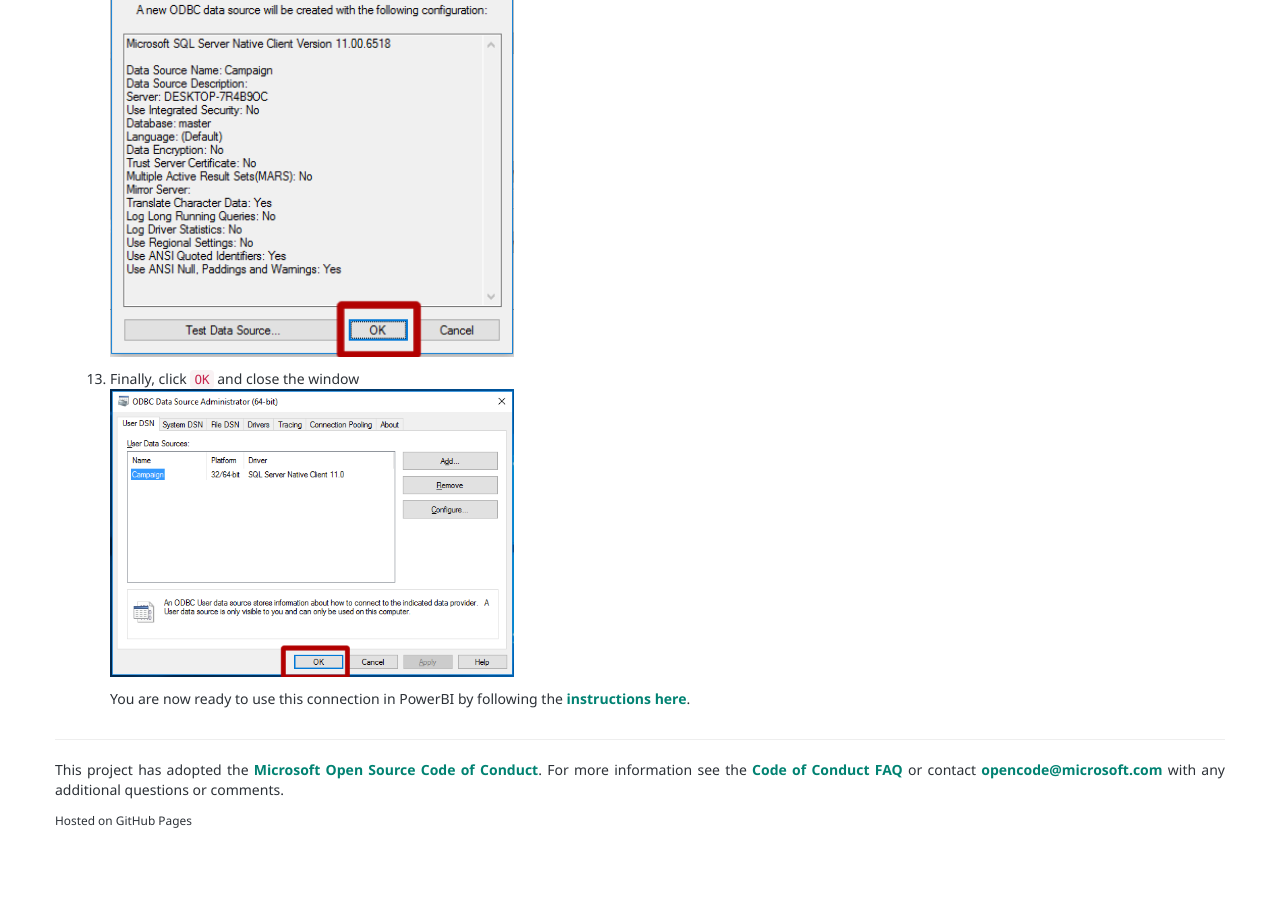
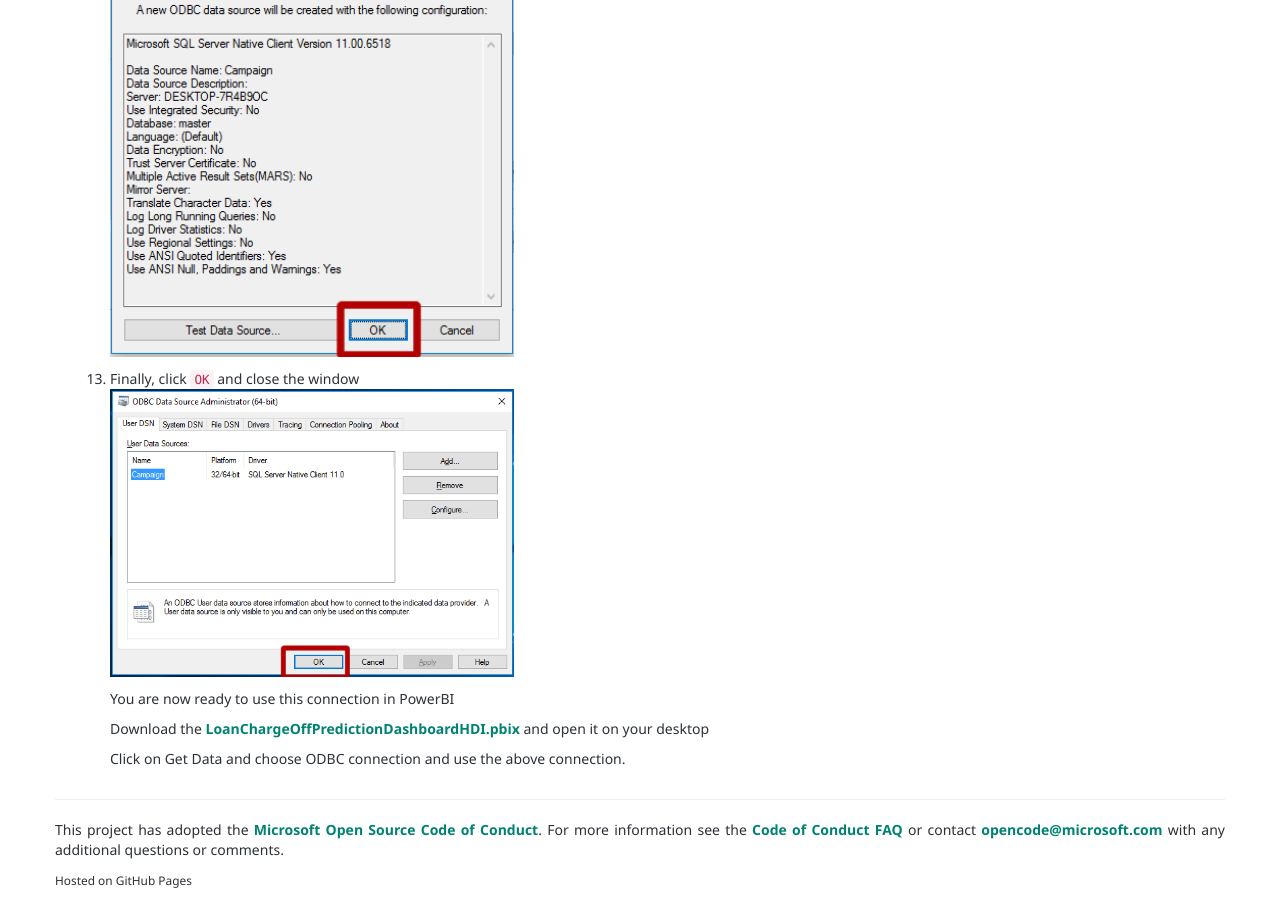
Before and after one commit to microsoft/r-server-loan-chargeoff, a Jekyll site: the page built from ODBC.md, in a window 1280 px wide and 900 px high, scrolled down 3302 px. Built offline with Jekyll 4.4.1, drawn with Linux system fonts in a browser that asks for light colours; nearby versions of some CDN libraries; before the commit the page ends 4142 px from its top, so only the background shows below that.

Commit message:
powerbi hdi

```diff
--- a/ODBC.md
+++ b/ODBC.md
@@ -104,4 +104,8 @@
 </span>
 </li>
 <p></p>
-You are now ready to use this connection in PowerBI by following the <a href="Visualize_Results.html">instructions here</a>.
+You are now ready to use this connection in PowerBI
+<p></p>
+Download the <a href="https://github.com/Microsoft/r-server-loan-chargeoff/blob/master/HDI/LoanChargeOffPredictionDashboardHDI.pbix">LoanChargeOffPredictionDashboardHDI.pbix</a> and open it on your desktop
+<p></p>
+Click on Get Data and choose ODBC connection and use the above connection.
```
